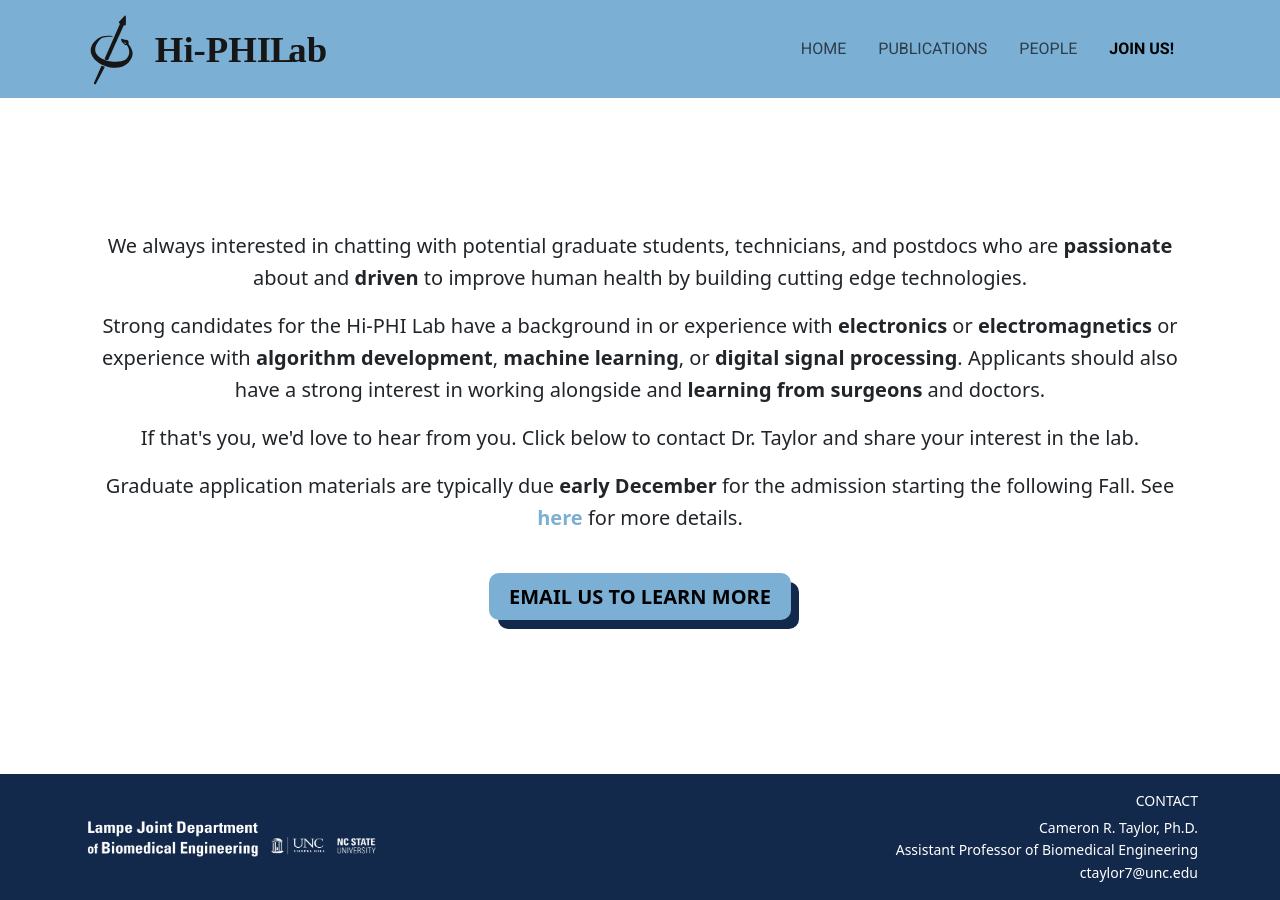
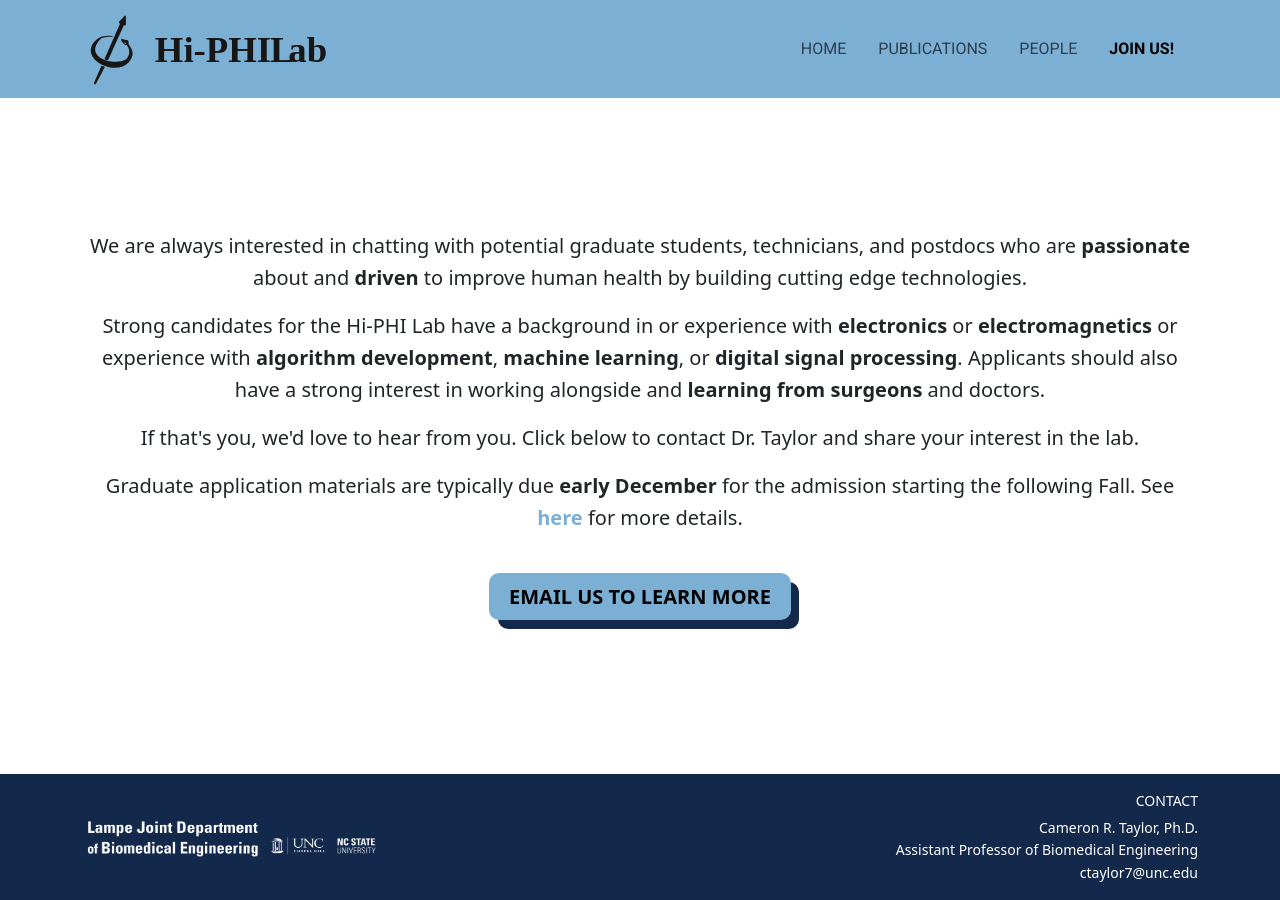
Before and after one commit to cameronroytaylor/hi-phi, a Jekyll site: the page built from join.md, in a window 1280 px wide. Built offline with Jekyll 4.4.1, drawn with Linux system fonts in a browser that asks for light colours.

Commit message:
Update join.md “We are”

```diff
--- a/join.md
+++ b/join.md
@@ -9,7 +9,7 @@ nav_active: join
 <!-- Main Content -->
 <main class="main-content flex-grow-1 d-flex justify-content-center align-items-center text-center">
     <div class="container">
-        <p>We always interested in chatting with potential graduate students, technicians, and postdocs who are <b>passionate</b> about and <b>driven</b> to improve human health by building cutting edge technologies.</p>
+        <p>We are always interested in chatting with potential graduate students, technicians, and postdocs who are <b>passionate</b> about and <b>driven</b> to improve human health by building cutting edge technologies.</p>
 
         <p>Strong candidates for the Hi-PHI Lab have a background in or experience with <b>electronics</b> or <b>electromagnetics</b> or experience with <b>algorithm development</b>, <b>machine learning</b>, or <b>digital signal processing</b>. Applicants should also have a strong interest in working alongside and <b>learning from surgeons</b> and doctors.</p>
 
```
